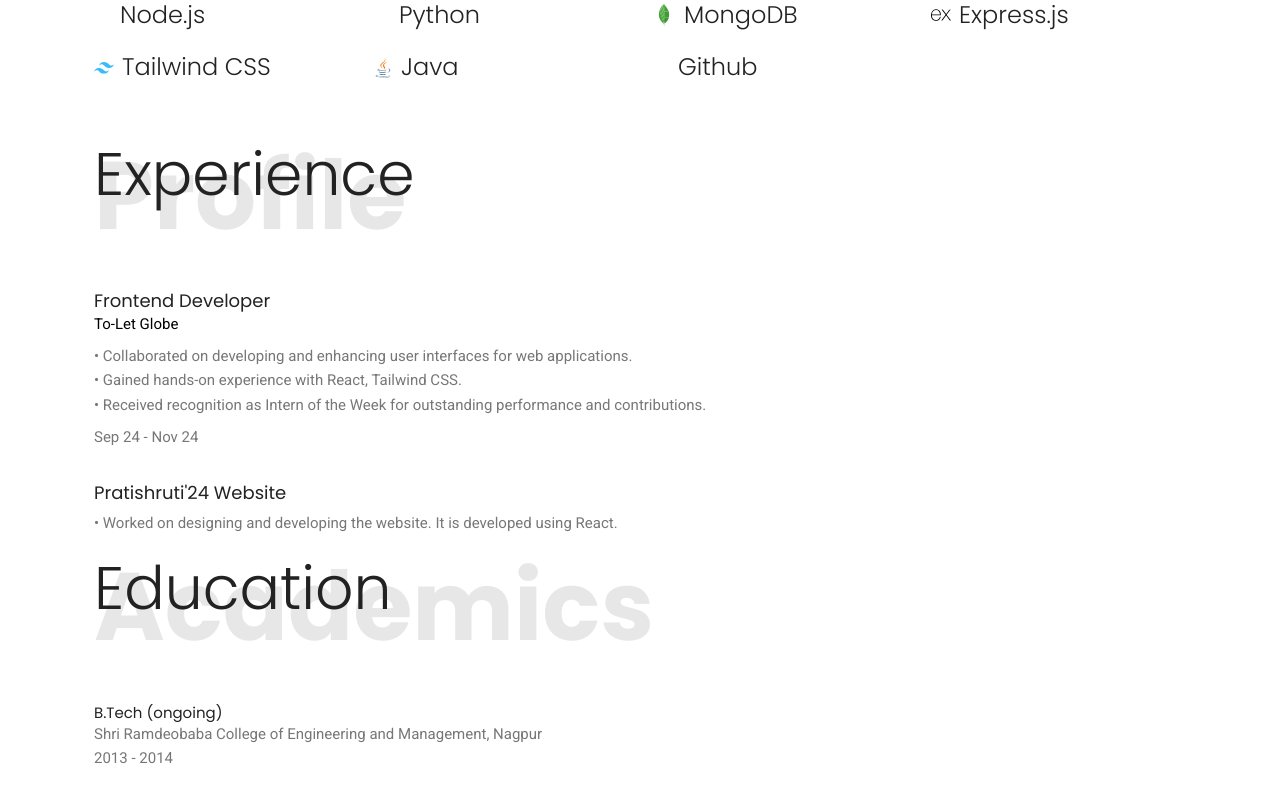
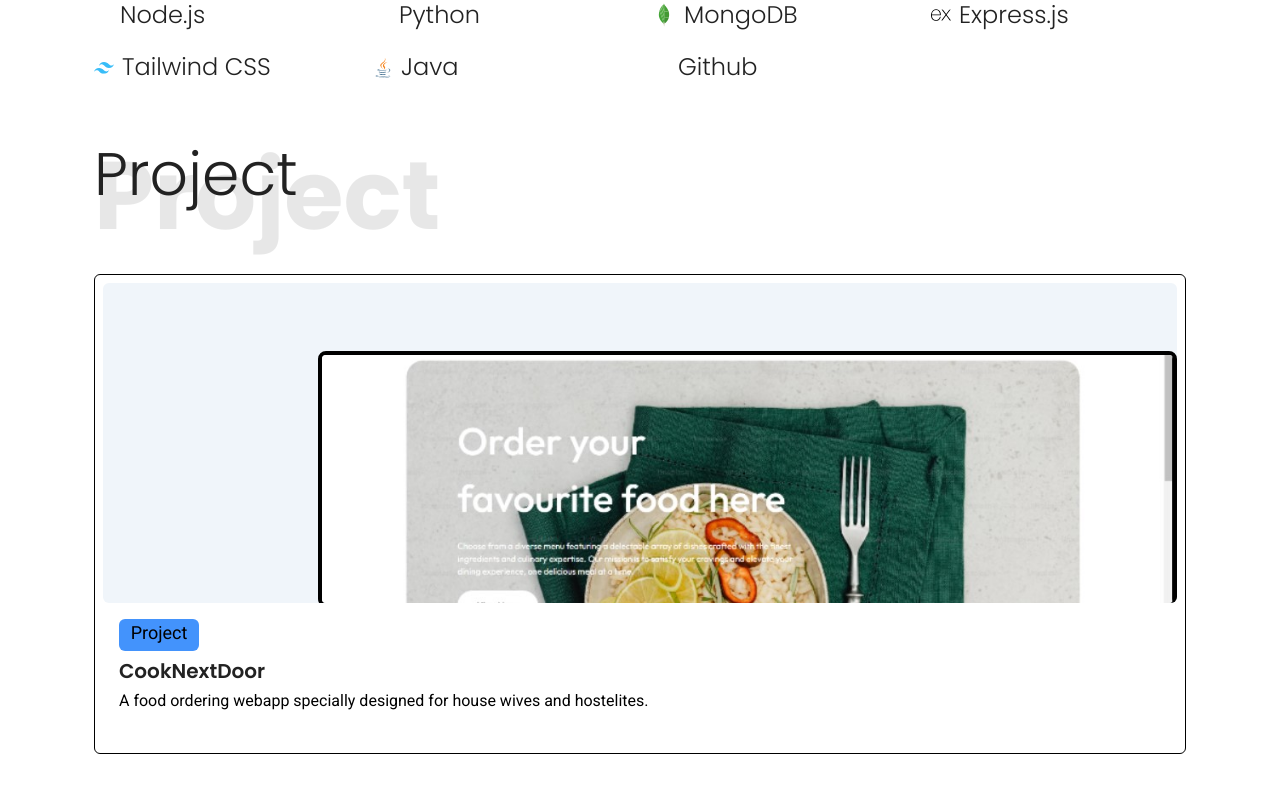
Before and after one commit to anshikagupta-04/Portfolio, a React (Vite) app: page / in a window 1280 px wide. Shown: the part 1460-2260 px from the top of the page. Built offline with nearby package versions, Linux system fonts and the light colour scheme; some icons are missing.

Commit message:
added project

```diff
--- a/package.json
+++ b/package.json
@@ -14,6 +14,7 @@
     "@tailwindcss/vite": "^4.0.3",
     "clsx": "^2.1.1",
     "framer-motion": "^12.0.11",
+    "lucide-react": "^0.474.0",
     "react": "^18.3.1",
     "react-dom": "^18.3.1",
     "react-icons": "^5.4.0",
--- a/src/App.tsx
+++ b/src/App.tsx
@@ -6,6 +6,7 @@
 import Experience from './components/Experience'
 import CanvasCursor from './components/CanvasCursor'
 import Contact from './components/Contact'
+import Project from './components/Project'
 // import Portfolio from './components/Portfolio'
 
 
@@ -21,6 +22,7 @@
           <Landing />
           <About />
           <Skills />
+          <Project/>
           <Experience/>
           <Contact/>
         </div>
--- a/src/components/Contact.tsx
+++ b/src/components/Contact.tsx
@@ -9,8 +9,8 @@
             <h1 className="absolute text-8xl font-black text-[rgba(0, 0, 0, 0.08)] opacity-10 bottom-35 -z-10 lg:block md:hidden hidden">Contact</h1>
             <div className="text-left">
                 <div className="pt-5">
-                    <h2 className="mb-5">Want to connect or want to have a chat?</h2>
-                    <ul className="social-links list-unstyled mt-4">
+                    <h2 className="mb-5 text-xl">Want to connect or want to have a chat?</h2>
+                    <ul className="social-links list-unstyled mt-4 text-xl">
                         <li><a href="mailto:anshikaguptaai22@gmail.con">
                             <IonIcon name="mail-outline" />
                         </a></li>
--- a/src/components/Experience.tsx
+++ b/src/components/Experience.tsx
@@ -8,11 +8,11 @@
             <h1 className="absolute text-8xl font-black text-[rgba(0, 0, 0, 0.08)] opacity-10 top-0 -z-10 lg:block md:hidden hidden">Profile</h1>
             <div className="row d-flex">
                 <div className="col-md-10">
-                    <div className="mt-3">
+                    <div className="mt-3 text-lg">
                         <div className="py-4">
                             <div className="desc">
-                                <h4 className='text-lg'>Frontend Developer</h4>
-                                <p className='text-black mb-2'>To-Let Globe</p>
+                                <h4 className='text-xl'>Frontend Developer Intern</h4>
+                                <p className='text-black mb-2 text-lg'>To-Let Globe</p>
                                 <p>• Collaborated on developing and enhancing user interfaces for web applications.</p>
                                     <p>• Gained hands-on experience with React, Tailwind CSS.</p>
                                    <p> • Received recognition as Intern of the Week for outstanding performance and contributions.</p>
@@ -24,7 +24,7 @@
 
                         <div className="py-4">
                             <div className="desc">
-                                <h4 className='text-lg mb-2'>Pratishruti'24 Website</h4>
+                                <h4 className='text-xl mb-2'>Pratishruti'24 Website</h4>
                                 <p>• Worked on designing and developing the website. It is developed using React.
                                 </p>
                             </div>
@@ -33,7 +33,7 @@
 
 
 
-                    <h1 className="text-6xl font-light mb-16">Education</h1>
+                    <h1 className="text-6xl font-light mb-16 mt-16">Education</h1>
                     <h1 className="absolute text-8xl font-black text-[rgba(0, 0, 0, 0.08)] opacity-10 bottom-80 -z-10 lg:block md:hidden hidden">Academics</h1>
                     <div className="py-4">
                         <div className="desc">
--- a/src/components/Landing.tsx
+++ b/src/components/Landing.tsx
@@ -1,6 +1,7 @@
 import React from 'react';
 import './style.css'
 import girl from '../assets/girl.gif';
+// import Project from './Project';
 
 
 const Landing: React.FC = () => {
--- /dev/null
+++ b/src/components/Project.tsx
@@ -0,0 +1,14 @@
+import React from 'react'
+import StripeCard from './StripeCard'
+
+const Project: React.FC = () => {
+    return (
+        <section className='mt-14 mb-14 px-6 md:px-6 w-full relative'>
+            <h1 className="text-6xl font-light mb-16">Project</h1>
+            <h1 className="absolute text-8xl font-black text-[rgba(0, 0, 0, 0.08)] opacity-10 top-0 -z-10 lg:block md:hidden hidden">Project</h1>
+            <StripeCard/>
+        </section>
+    )
+}
+
+export default Project
--- /dev/null
+++ b/src/components/StripeCard.tsx
@@ -0,0 +1,48 @@
+import React from 'react';
+import cooknextdoor from '../assets/cooknextdoor.jpg'
+import { ChevronRight } from 'lucide-react';
+
+const StripeCard:React.FC = () => {
+  return (
+    <>
+      <div className='w-[90%]] h-[480px] group mx-auto dark:bg-[#252525] p-2 bg-white dark:border-0 border overflow-hidden rounded-md dark:text-white text-black '>
+        <figure className='w-full h-80 group-hover:h-72 transition-all duration-300 dark:bg-[#0a121a] bg-[#f0f5fa] p-2 rounded-md relative overflow-hidden'>
+          <div
+            style={{
+              background:
+                'linear-gradient(123.9deg, #0B65ED 1.52%, rgba(0, 0, 0, 0) 68.91%)',
+            }}
+            className='absolute top-0 left-0 w-full h-full  group-hover:opacity-100 opacity-0  transition-all duration-300'
+          ></div>
+          <img
+            src={cooknextdoor}
+            alt='shoes'
+            width={700}
+            height={500}
+            className='absolute -bottom-1 group-hover:-bottom-5 right-0 h-64 w-[80%] group-hover:border-4 border-4 group-hover:border-[#76aaf82d] rounded-lg object-cover transition-all duration-300'
+          />
+        </figure>
+        <article className='  p-4 space-y-2'>
+          <div className='h-8 w-20 bg-[#4393fc] rounded-md text-center text-lg'>Project</div>
+          <h1 className='text-xl font-semibold capitalize'>
+            CookNextDoor
+          </h1>
+          <p className='text-base leading-[120%]'>
+            A food ordering webapp specially designed for house wives and hostelites.
+          </p>
+          <a
+            href='https://github.com/CulinaryDevHub/CookNextDoor'
+            className=' text-base dark:text-white text-blue-600 font-normal  group-hover:opacity-100 opacity-0 translate-y-2 group-hover:translate-y-0 pt-2 flex gap-1  transition-all duration-300  '
+          >
+            Github Repo
+            <span>
+              <ChevronRight />
+            </span>
+          </a>
+        </article>
+      </div>
+    </>
+  );
+}
+
+export default StripeCard;
```
Also changed, not shown: src/assets/cooknextdoor.jpg (added), 1 other file (tests, documents, lock files or other folders).
